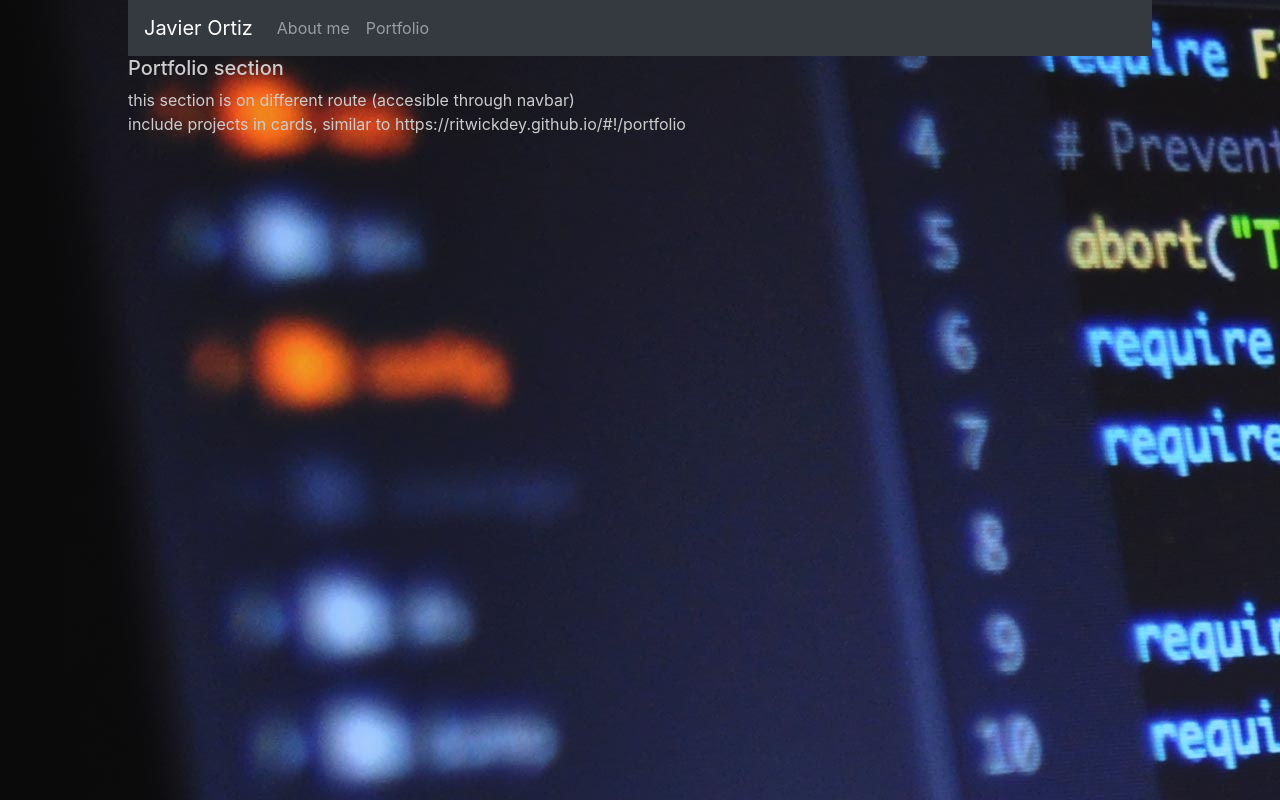
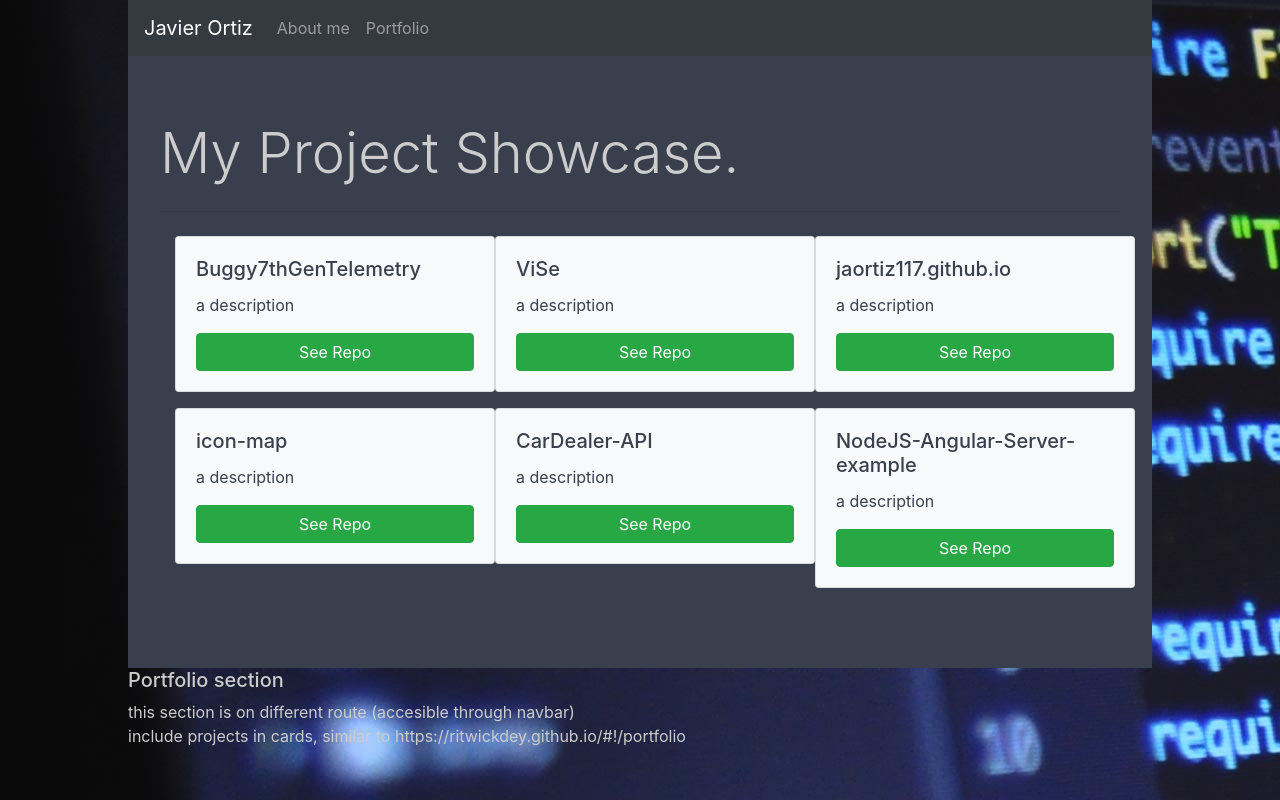
Before and after one commit to jaortiz117/jaortiz117.github.io, an Angular app: page /portfolio in a window 1280 px wide. Built offline with nearby package versions, Linux system fonts and the light colour scheme.

Commit message:
added repo cards

```diff
--- a/src/app/portfolio/portfolio.component.css
+++ b/src/app/portfolio/portfolio.component.css
@@ -0,0 +1,10 @@
+.card{
+  margin-bottom: 1rem;
+  color: #393f4d;
+}
+
+.repo-btn{
+  display: block;
+  margin-left: auto;
+  margin-right: auto;
+}
--- a/src/app/portfolio/portfolio.component.html
+++ b/src/app/portfolio/portfolio.component.html
@@ -1,3 +1,21 @@
+<div class="page-content">
+  <h1 class="display-4">My Project Showcase.</h1>
+  <hr class="my-4">
+  <!-- we are only showing top rows of 3 -->
+  <div class="container">
+    <div class="row justify-content-center">
+      <div *ngFor="let repo of content" class="col-4">
+        <div class="card bg-light" style="width: 20rem;">
+          <div class="card-body">
+            <h5 class="card-title">{{repo.name}}</h5>
+            <p class="card-text">{{getDescription(repo.name)}}</p>
+            <a class="repo-btn btn btn-success" role="button" href="{{getLink(repo.name)}}">See Repo</a>
+          </div>
+        </div>
+      </div>
+    </div>
+  </div>
+</div>
 <div>
   <h5>
     Portfolio section
--- a/src/app/portfolio/portfolio.component.ts
+++ b/src/app/portfolio/portfolio.component.ts
@@ -1,4 +1,5 @@
 import { Component, OnInit } from '@angular/core';
+import pageContent from './../../content/repo-showcase.json'
 
 @Component({
   selector: 'app-portfolio',
@@ -6,10 +7,19 @@ import { Component, OnInit } from '@angular/core';
   styleUrls: ['./portfolio.component.css']
 })
 export class PortfolioComponent implements OnInit {
+  public content:{name:string, code:string} = pageContent;
 
   constructor() { }
 
   ngOnInit() {
   }
 
+  getDescription(name: string){
+    return "a description";
+  }
+
+  getLink(name: string){
+    return "#";
+  }
+
 }
--- a/src/styles.css
+++ b/src/styles.css
@@ -16,3 +16,9 @@ body {
    margin-right: 10%; */
    color:black;
 }
+
+.page-content{
+  background-color: #393f4d;
+  padding: 4rem 2rem;
+  height: 100%;
+}
```
Also changed, not shown: src/app/gh-repo.service.ts (added, +9 -0 lines), 1 other file (tests, documents, lock files or other folders).
